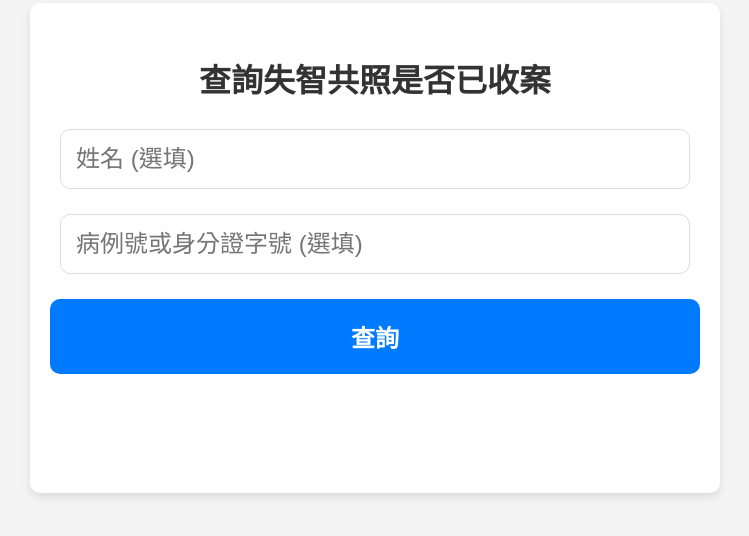
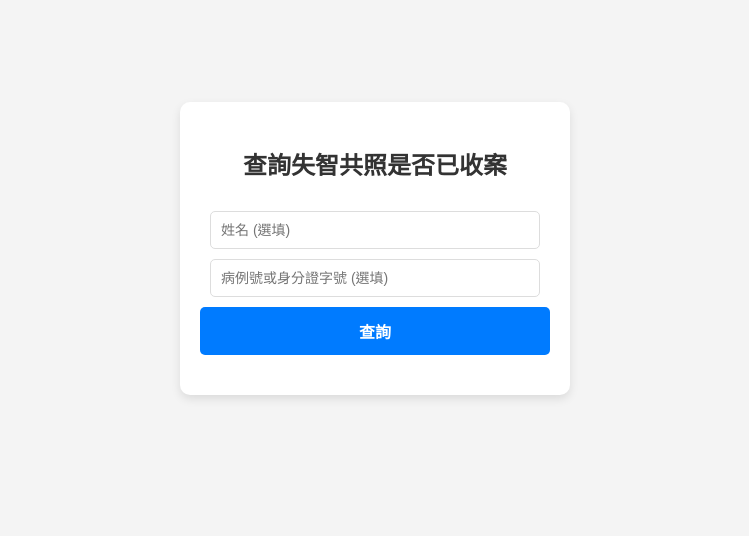
Before and after one commit to 91122209/KMUH51040, a website: page index.html in a window 1280 px wide. Shown: the part 152-688 px from the top of the page, without its empty margins (265-1014 px from the left). Drawn offline with Linux system fonts and the light colour scheme.

Commit message:
Update index.html

```diff
--- a/index.html
+++ b/index.html
@@ -16,9 +16,8 @@
         }
 
         .window {
-            width: 650px;
-            height:450px;
-            padding:20px;
+            width: 350px;
+            padding: 20px;
             border-radius: 10px;
             background-color: #fff;
             box-shadow: 0 4px 10px rgba(0, 0, 0, 0.1);
@@ -26,18 +25,19 @@
         }
 
         .window h3 {
-            font-size: 32px;
-            margin-bottom: 28px;
+            font-size: 24px;
+            font-weight: bold;
+            margin-bottom: 30px;
             color: #333;
         }
 
         .window input {
             width: calc(100% - 20px);
-            margin-bottom: 25px;
-            padding: 15px;
-            font-size: 24px;
+            margin-bottom: 10px;
+            padding: 10px;
+            font-size: 14px;
             border: 1px solid #ddd;
-            border-radius: 10px;
+            border-radius: 5px;
             box-sizing: border-box;
         }
 
@@ -49,13 +49,13 @@
 
         .window button {
             width: 100%;
-            padding: 20px;
-            font-size: 24px;
+            padding: 12px;
+            font-size: 16px;
             font-weight: bold;
             color: white;
             background-color: #007BFF;
             border: none;
-            border-radius: 10px;
+            border-radius: 5px;
             cursor: pointer;
             transition: background-color 0.3s;
         }
@@ -65,8 +65,8 @@
         }
 
         .result {
-            margin-top: 28px;
-            font-size: 28px;
+            margin-top: 20px;
+            font-size: 20px;
             font-weight: bold;
         }
 
@@ -119,7 +119,7 @@
                     resultDiv.className = 'result error';
                 }
 
-                // 清空輸入框
+                // **清空輸入框**
                 document.getElementById('name').value = '';
                 document.getElementById('idOrCaseNumber').value = '';
             } catch (error) {
@@ -127,6 +127,23 @@
                 alert('查詢失敗，請稍後再試');
             }
         }
+
+        // **新增 Enter 鍵事件**
+        document.addEventListener("DOMContentLoaded", function () {
+            document.getElementById("name").addEventListener("keydown", function (event) {
+                if (event.key === "Enter") {
+                    event.preventDefault();
+                    checkCase();
+                }
+            });
+
+            document.getElementById("idOrCaseNumber").addEventListener("keydown", function (event) {
+                if (event.key === "Enter") {
+                    event.preventDefault();
+                    checkCase();
+                }
+            });
+        });
     </script>
 </body>
 </html>
```
